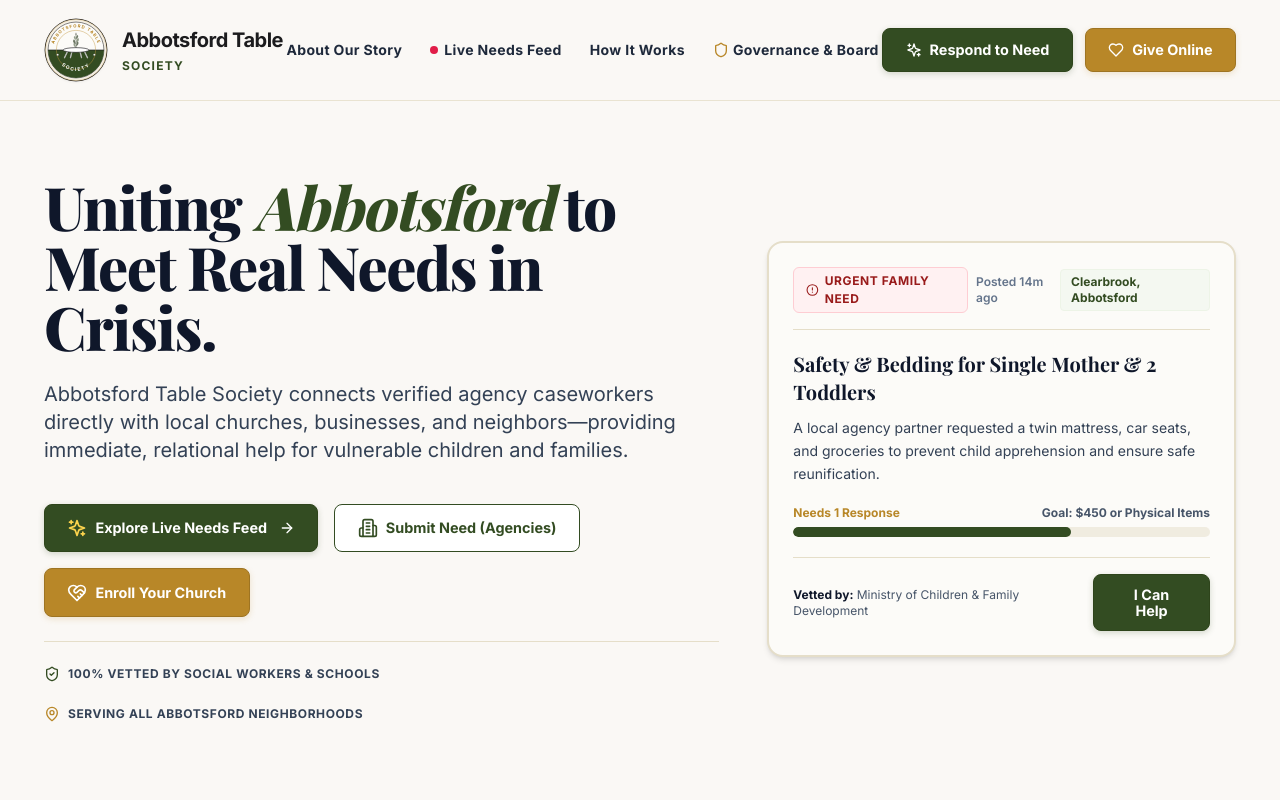
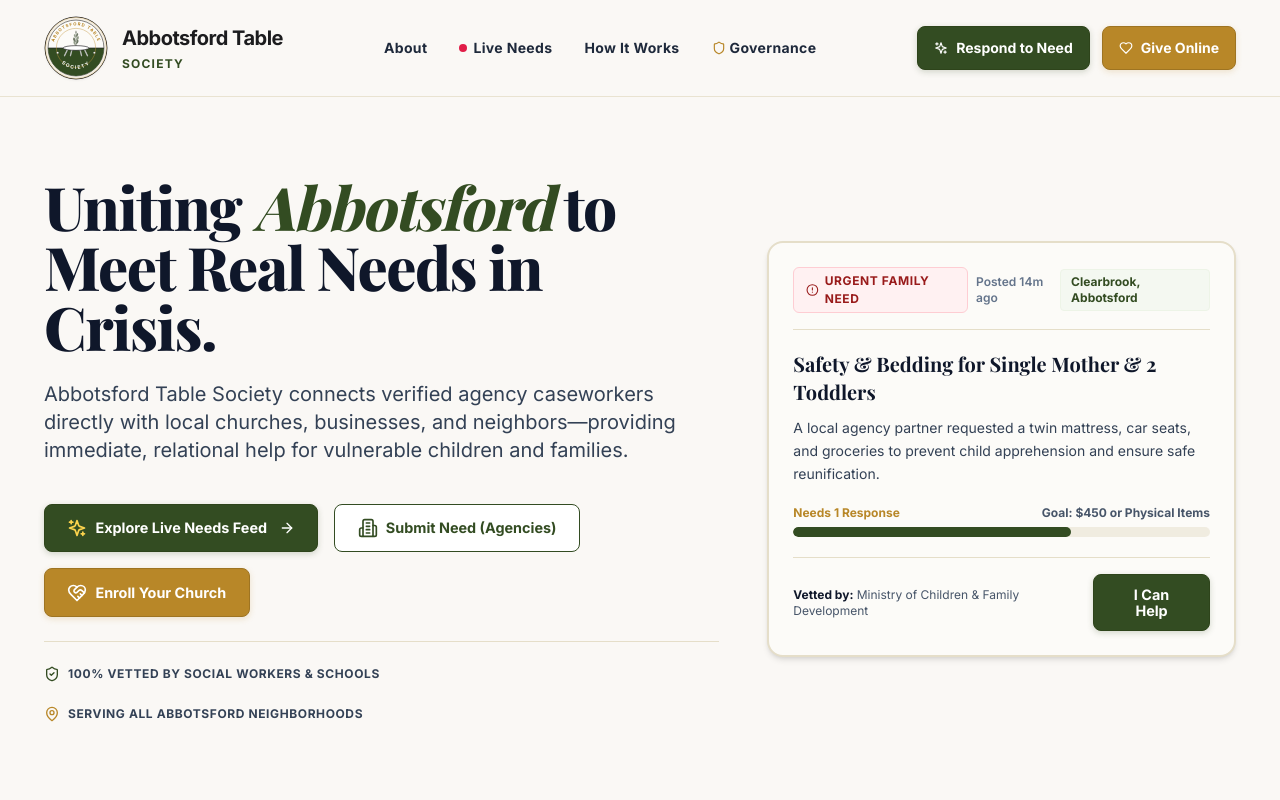
Before and after one commit to AbbotsfordTableSociety/website, a React (Vite) app: page / in a window 1280 px wide. Shown: the top 800 px of the page. Built offline with nearby package versions, Linux system fonts and the light colour scheme; no server answers; a web font is replaced by a local one.

Commit message:
Clean up Navbar spacing, font size, and labels for breathing room

```diff
--- a/src/components/Navbar.jsx
+++ b/src/components/Navbar.jsx
@@ -1,5 +1,5 @@
 import React, { useState, useEffect } from 'react';
-import { Heart, Menu, X, Shield, Sparkles, Info } from 'lucide-react';
+import { Heart, Menu, X, Shield, Sparkles } from 'lucide-react';
 import AbbyTableLogo from './AbbyTableLogo';
 
 export default function Navbar({ onOpenRespond, onOpenChurchEnroll }) {
@@ -17,39 +17,39 @@
   }, []);
 
   return (
-    <header className={`fixed top-0 left-0 right-0 z-50 transition-all duration-300 ${scrolled ? 'bg-[#FAF8F5] shadow-sm border-b border-[#E5DEC9] py-2.5' : 'bg-[#FAF8F5]/95 border-b border-[#E5DEC9]/80 py-3.5 backdrop-blur-md'}`}>
-      <div className="container flex items-center justify-between">
+    <header className={`fixed top-0 left-0 right-0 z-50 transition-all duration-300 ${scrolled ? 'bg-[#FAF8F5] shadow-sm border-b border-[#E5DEC9] py-2' : 'bg-[#FAF8F5]/95 border-b border-[#E5DEC9]/80 py-3 backdrop-blur-md'}`}>
+      <div className="container max-w-7xl mx-auto px-4 md:px-6 flex items-center justify-between gap-4">
 
         {/* Official Brand Logo */}
-        <a href="#" className="flex items-center group text-decoration-none py-1">
-          <AbbyTableLogo isDark={false} className="h-16 md:h-18" />
+        <a href="#" className="flex items-center group text-decoration-none py-1 flex-shrink-0 pr-4">
+          <AbbyTableLogo isDark={false} className="h-14 md:h-16" />
         </a>
 
-        {/* Desktop Nav Links */}
-        <nav className="hidden lg:flex items-center gap-7 text-sm font-bold tracking-wide text-slate-800">
-          <a href="#about" className="hover:text-forest-700 transition-colors">
-            About Our Story
+        {/* Desktop Nav Links - Clean & Well Spaced */}
+        <nav className="hidden lg:flex items-center gap-6 xl:gap-8 text-xs xl:text-sm font-bold tracking-wide text-slate-800">
+          <a href="#about" className="hover:text-forest-700 transition-colors whitespace-nowrap">
+            About
           </a>
-          <a href="#care-portal" className="hover:text-forest-700 transition-colors flex items-center gap-1.5">
+          <a href="#care-portal" className="hover:text-forest-700 transition-colors flex items-center gap-1.5 whitespace-nowrap">
             <span className="w-2 h-2 rounded-full bg-rose-600"></span>
-            Live Needs Feed
+            Live Needs
           </a>
-          <a href="#how-it-works" className="hover:text-forest-700 transition-colors">
+          <a href="#how-it-works" className="hover:text-forest-700 transition-colors whitespace-nowrap">
             How It Works
           </a>
-          <a href="#governance" className="hover:text-forest-700 transition-colors flex items-center gap-1">
-            <Shield className="w-4 h-4 text-gold-700" />
-            Governance & Board
+          <a href="#governance" className="hover:text-forest-700 transition-colors flex items-center gap-1 whitespace-nowrap">
+            <Shield className="w-3.5 h-3.5 text-gold-700" />
+            Governance
           </a>
         </nav>
 
         {/* Action Buttons */}
-        <div className="hidden md:flex items-center gap-3">
+        <div className="hidden md:flex items-center gap-3 flex-shrink-0 pl-4">
           <button
             onClick={onOpenRespond}
-            className="btn btn-primary text-sm px-4 py-2"
+            className="btn btn-primary text-xs xl:text-sm px-3.5 xl:px-4 py-2"
           >
-            <Sparkles className="w-4 h-4" />
+            <Sparkles className="w-3.5 h-3.5" />
             Respond to Need
           </button>
 
@@ -57,9 +57,9 @@
             href={givewiseUrl}
             target="_blank"
             rel="noopener noreferrer"
-            className="btn btn-gold text-sm px-4 py-2 text-decoration-none"
+            className="btn btn-gold text-xs xl:text-sm px-3.5 xl:px-4 py-2 text-decoration-none"
           >
-            <Heart className="w-4 h-4" />
+            <Heart className="w-3.5 h-3.5" />
             Give Online
           </a>
         </div>
@@ -82,7 +82,7 @@
               onClick={() => setMobileMenuOpen(false)}
               className="py-2 border-b border-[#E5DEC9]"
             >
-              About Our Story
+              About
             </a>
             <a
               href="#care-portal"
@@ -97,7 +97,7 @@
               onClick={() => setMobileMenuOpen(false)}
               className="py-2 border-b border-[#E5DEC9]"
             >
-              How CarePortal Works
+              How It Works
             </a>
             <a
               href="#governance"
```
